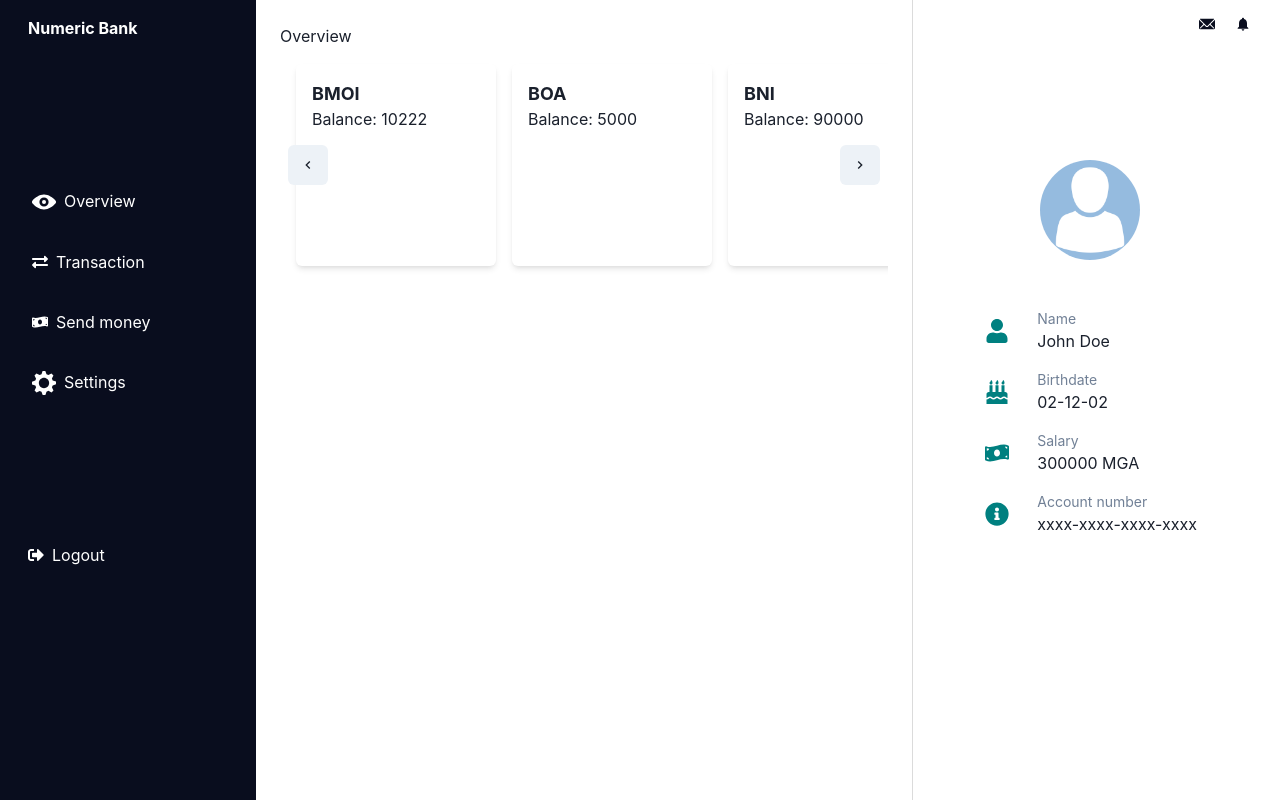
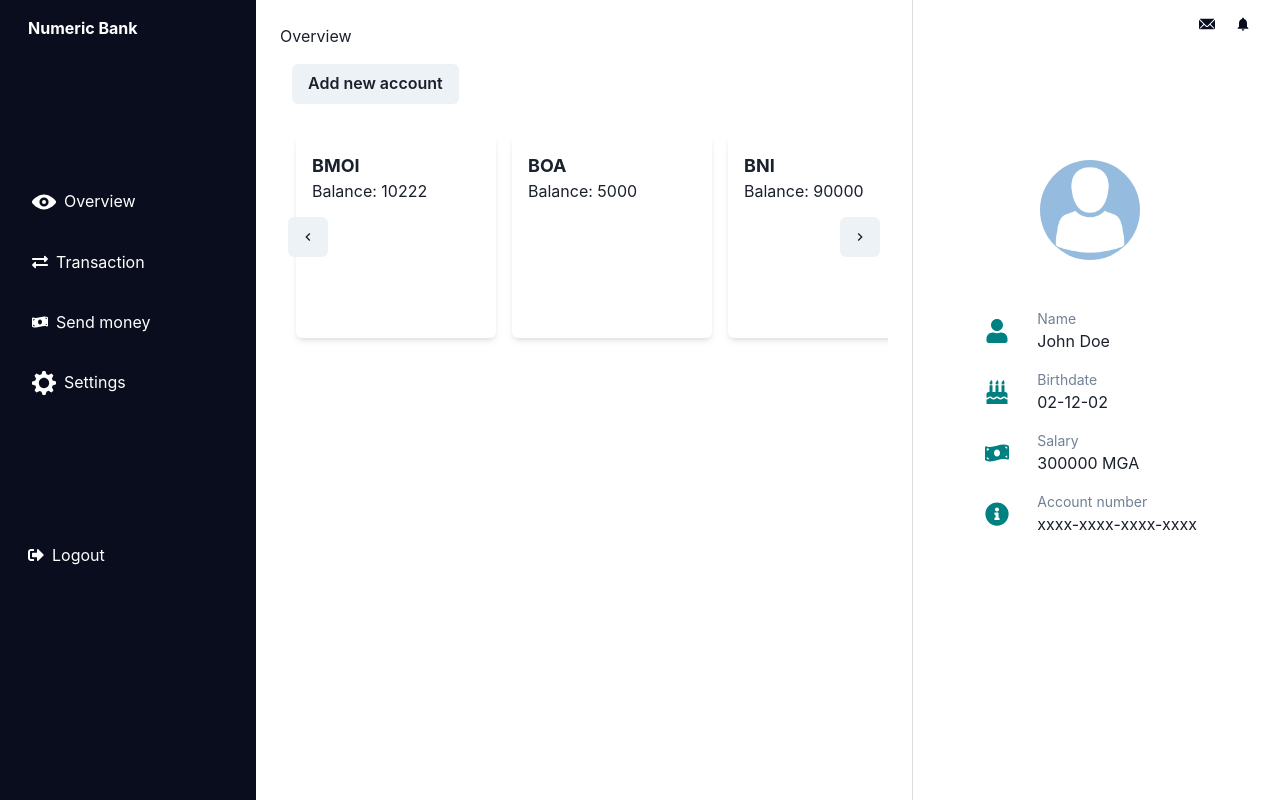
Before and after one commit to Tokiniainaa/Front-bank-app, a React (Create React App) app: page / in a window 1280 px wide. Built offline with nearby package versions, Linux system fonts and the light colour scheme.

Commit message:
feat: add addButton component

```diff
--- a/src/Components/Overview/Dashboard/Dashboard.jsx
+++ b/src/Components/Overview/Dashboard/Dashboard.jsx
@@ -1,6 +1,7 @@
 import { Box, Text } from "@chakra-ui/react"
 import Mock from "../../../mock.json"
 import AccountsContainer from "./AccountsContainer/AccountsContainer"
+import AddButton from "../../AddButton/AddButton"
 
 const Dashboard = () => {
     return(
@@ -8,6 +9,7 @@
             <Text>
                 Overview
             </Text>
+            <AddButton title={"Add new account"} name={"Add new account"}></AddButton>
             <AccountsContainer accounts={Mock}></AccountsContainer>
         </Box>
     )
```
